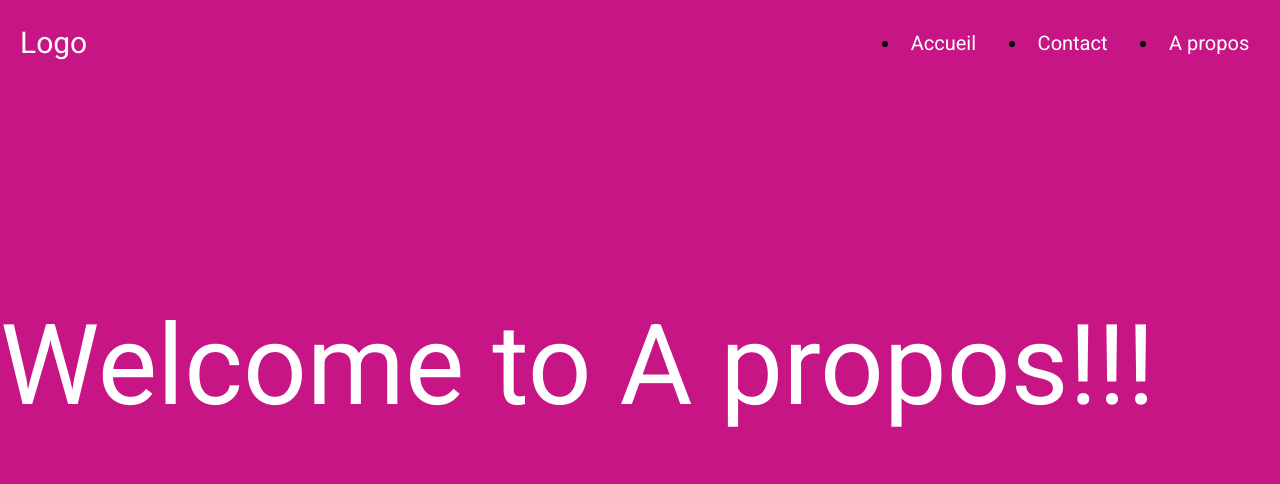
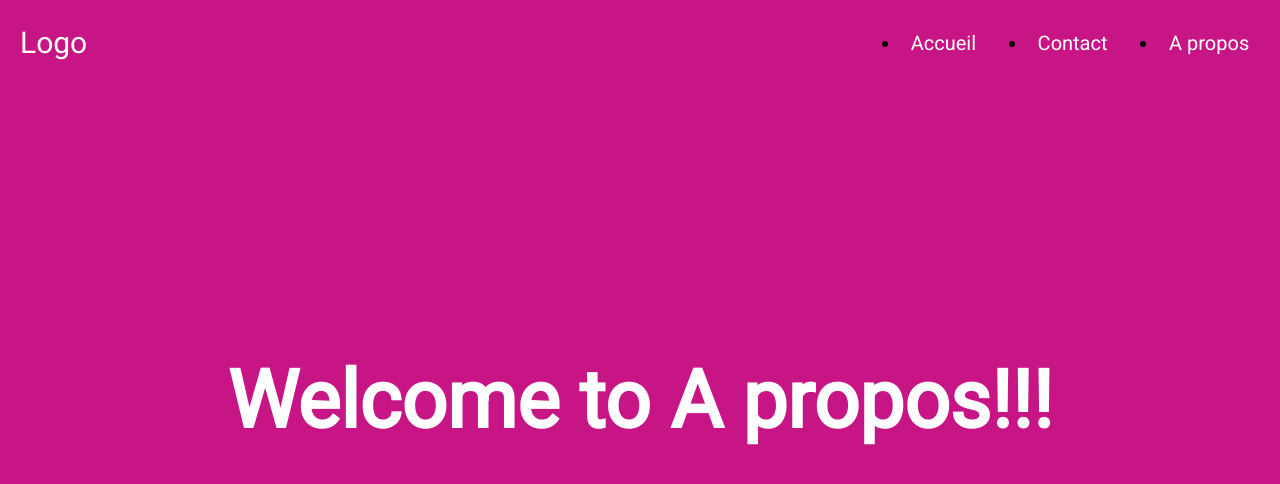
Before and after one commit to louloucast34300/barba-react, a React (Create React App) app: page /a-propos in a window 1280 px wide. Shown: the top 484 px of the page. Built offline with nearby package versions, Linux system fonts and the light colour scheme.

Commit message:
ajust css

```diff
--- a/src/App.jsx
+++ b/src/App.jsx
@@ -8,7 +8,7 @@ import './css/navbar.css';
 
 const App = () => {
   return (
-    <div className="container-app" data-barba="container">
+    <div className="container-app">
       <Router>
         <LocationApp/>
       </Router>
--- a/src/css/base.css
+++ b/src/css/base.css
@@ -6,8 +6,7 @@ body{
     box-sizing: border-box;
 }
 
-
-  .Home, .Contact {
+  .Home, .Contact, .Apropos {
     height: 100vh;
     width: 100%;
     position: absolute;
@@ -15,18 +14,16 @@ body{
     transform: translate(-50%,0%);
   }
 
-  .Home > div , .Contact > div {
+  .Home > div , .Contact > div, .Apropos > div {
     padding-top: 300px !important;
+
+  }
+  h1{
     color:white;
     font-family:'Roboto';
-    font-size: 7rem;
+    font-size: 5rem;
+    text-align:center;
   }
-
-
-
-
-
-
   .load-container {
     position: fixed;
     top: 0;
--- a/src/page/Accueil.jsx
+++ b/src/page/Accueil.jsx
@@ -37,9 +37,9 @@ export const Accueil = ({transitionColor,currentColorPage}) => {
         <div className="load-screen" ref={(el) => (screen = el)} style={{backgroundColor:transitionColor}}>
         </div>
       </div>
-      <div data-barba="container" className="Home" style={{backgroundColor:currentColorPage}}>
+      <div  className="Home" style={{backgroundColor:currentColorPage}}>
         <div ref={(el) => (body = el)} className="Headd">
-          <div >Welcome to Home!!!</div>
+          <div ><h1>Welcome to Home!!!</h1></div>
         </div>
       </div>
   </>
--- a/src/page/Apropos.jsx
+++ b/src/page/Apropos.jsx
@@ -38,9 +38,9 @@ export const Apropos = ({transitionColor,currentColorPage}) => {
         <div className="load-screen" ref={(el) => (screen = el)} style={{backgroundColor:transitionColor}}>
         </div>
       </div>
-      <div data-barba="container" className="Home" style={{backgroundColor:currentColorPage}}>
+      <div className="Apropos" style={{backgroundColor:currentColorPage}}>
         <div ref={(el) => (body = el)} className="Headd">
-          <div >Welcome to A propos!!!</div>
+          <div ><h1>Welcome to A propos!!!</h1></div>
         </div>
       </div>
   </>
--- a/src/page/Contact.jsx
+++ b/src/page/Contact.jsx
@@ -37,9 +37,9 @@ export const Contact = ({transitionColor,currentColorPage}) => {
         <div className="load-screen" ref={(el) => (screen = el)} style={{backgroundColor:transitionColor}}>
         </div>
       </div>
-      <div data-barba="container" className="Contact" style={{backgroundColor:currentColorPage}}>
+      <div className="Contact" style={{backgroundColor:currentColorPage}}>
         <div ref={(el) => (body = el)} className="Headd">
-          <div >Welcome to Contact!!!</div>
+          <div ><h1>Welcome to Contact!!!</h1></div>
         </div>
       </div>
   </>
```
